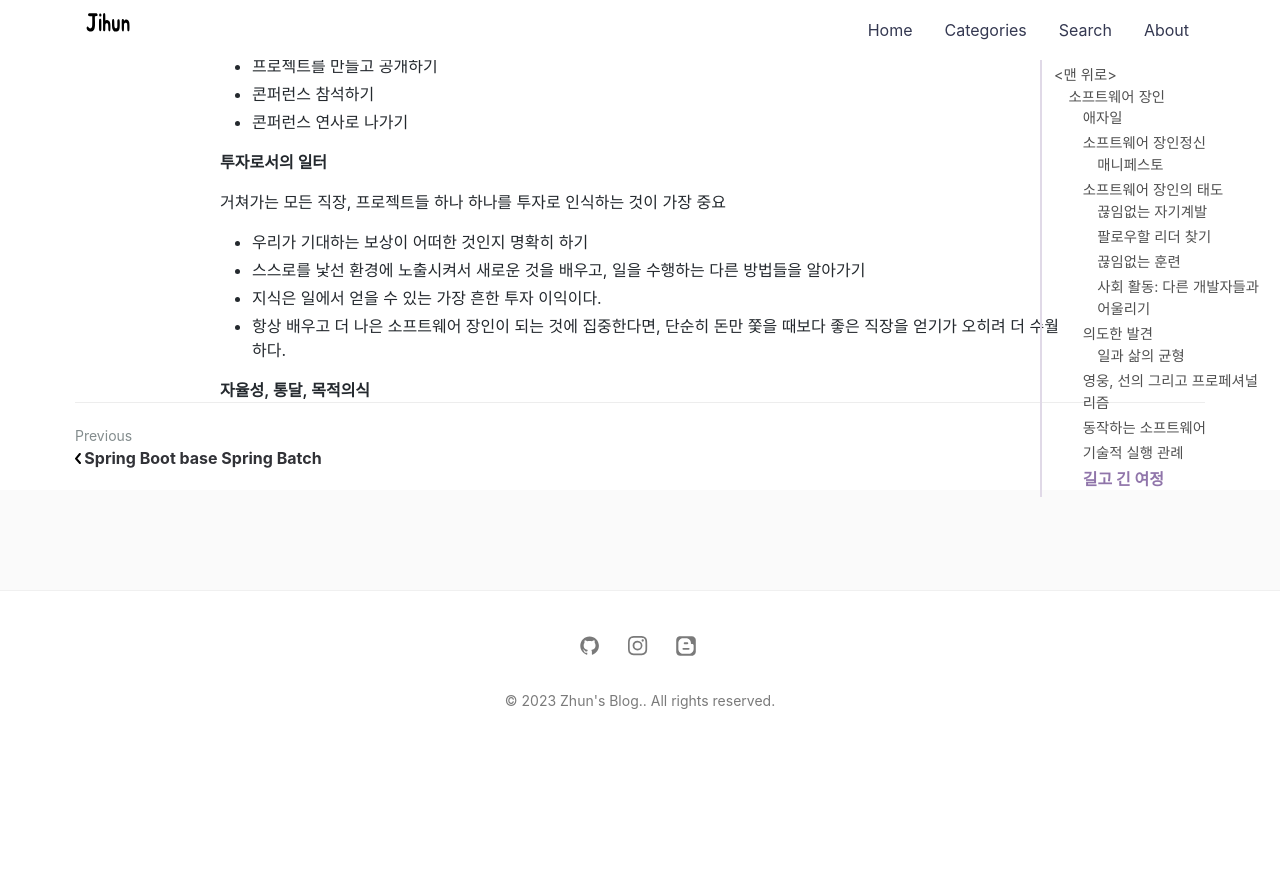
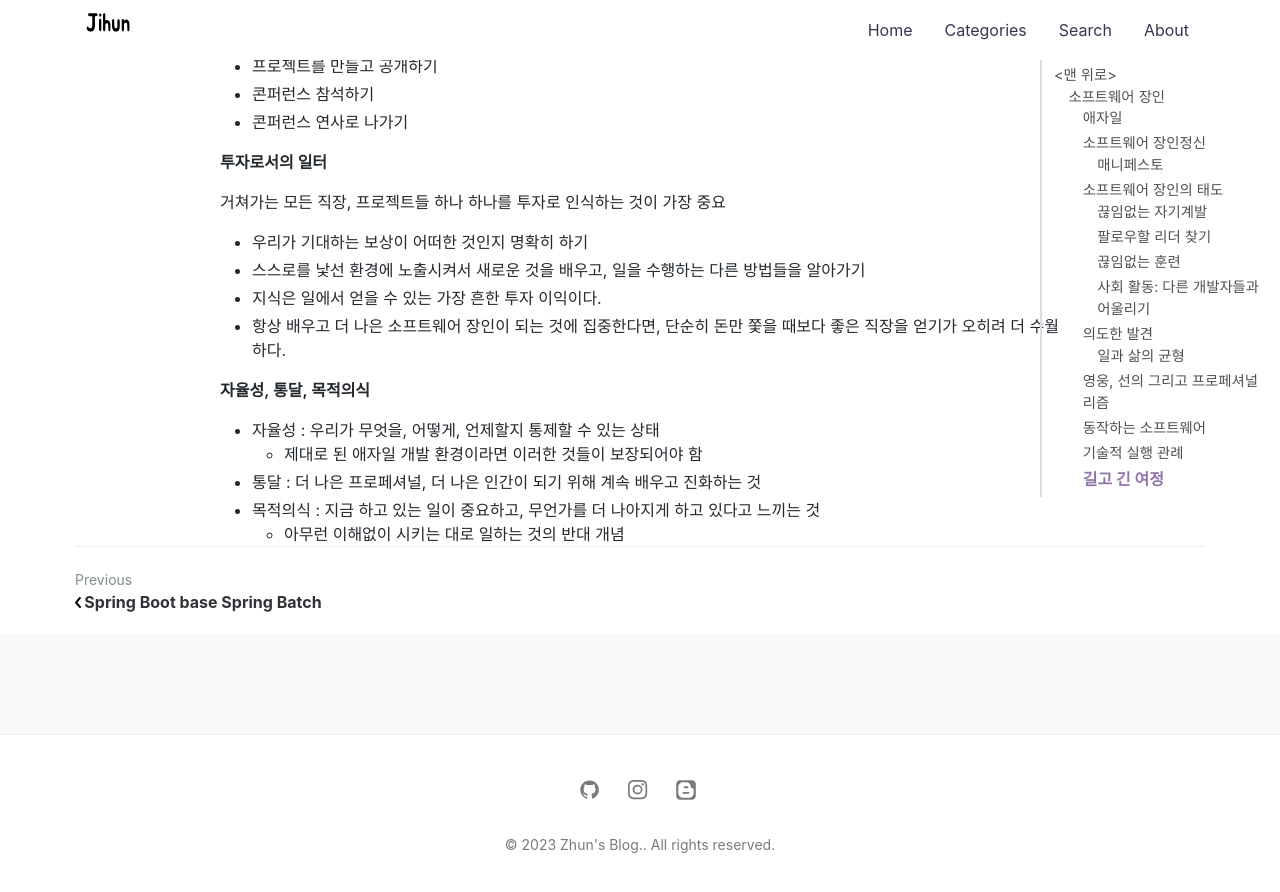
Before and after one commit to jihunparkme/jihunparkme.github.io, a Jekyll site: the page built from _posts/2023-02-01-a-software-master.md, in a window 1280 px wide and 900 px high, scrolled down 8820 px. Shown: the top 892 px of the window. Built offline with Jekyll 4.4.1, drawn with Linux system fonts in a browser that asks for light colours; nearby versions of some CDN libraries; comment, search, counter and statistics services are not loaded; before the commit the page ends 9576 px from its top, so only the background shows below that.

Commit message:
[software master]  자율성, 통달, 목적의식

```diff
--- a/_posts/2023-02-01-a-software-master.md
+++ b/_posts/2023-02-01-a-software-master.md
@@ -354,3 +354,9 @@ XP 실행 관례의 일부를 살펴보자.
 - 항상 배우고 더 나은 소프트웨어 장인이 되는 것에 집중한다면, 단순히 돈만 쫓을 때보다 좋은 직장을 얻기가 오히려 더 수월하다.
 
 **자율성, 통달, 목적의식**
+
+- 자율성 : 우리가 무엇을, 어떻게, 언제할지 통제할 수 있는 상태
+  - 제대로 된 애자일 개발 환경이라면 이러한 것들이 보장되어야 함
+- 통달 : 더 나은 프로페셔널, 더 나은 인간이 되기 위해 계속 배우고 진화하는 것
+- 목적의식 : 지금 하고 있는 일이 중요하고, 무언가를 더 나아지게 하고 있다고 느끼는 것
+  - 아무런 이해없이 시키는 대로 일하는 것의 반대 개념
```
